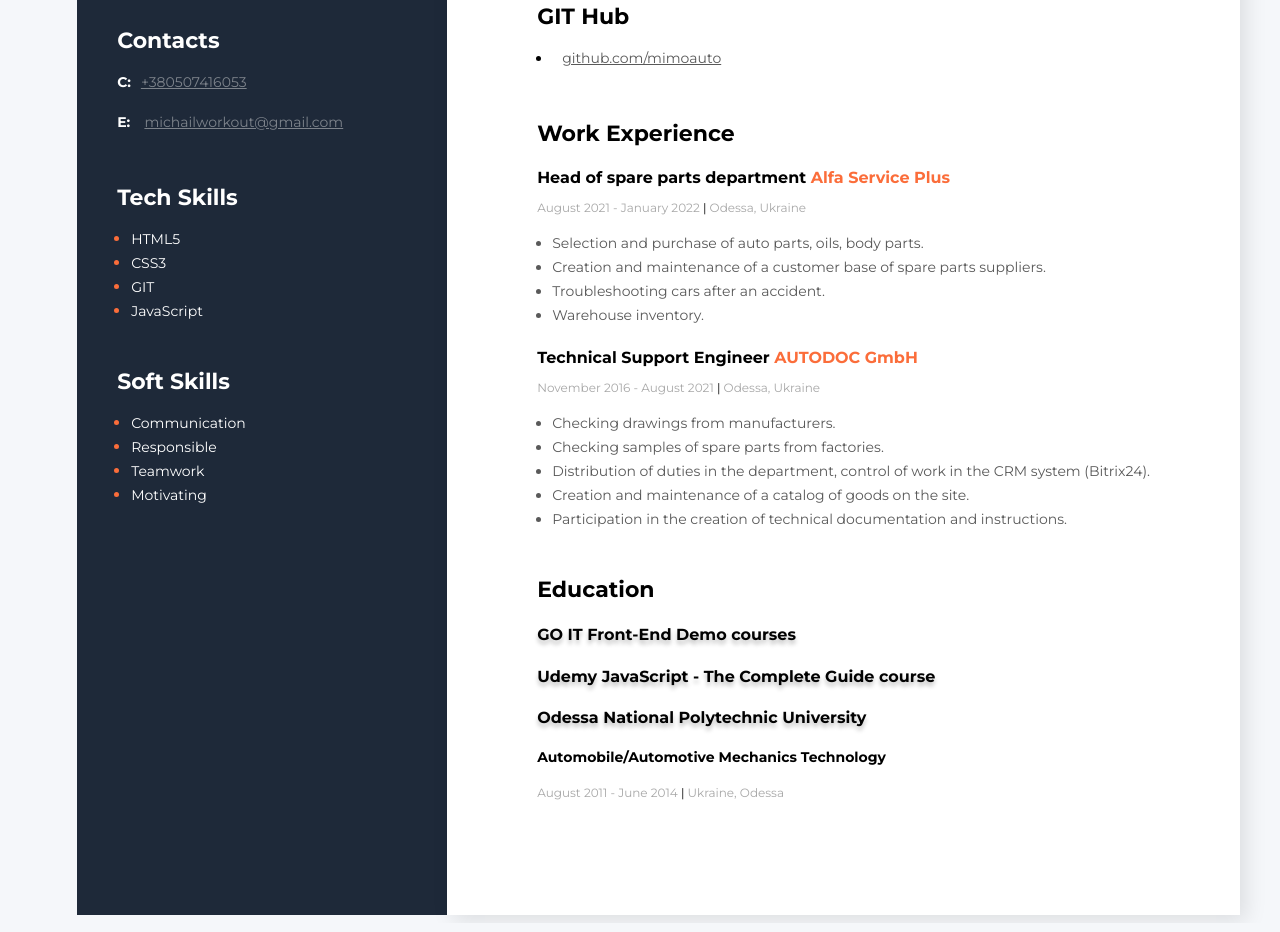
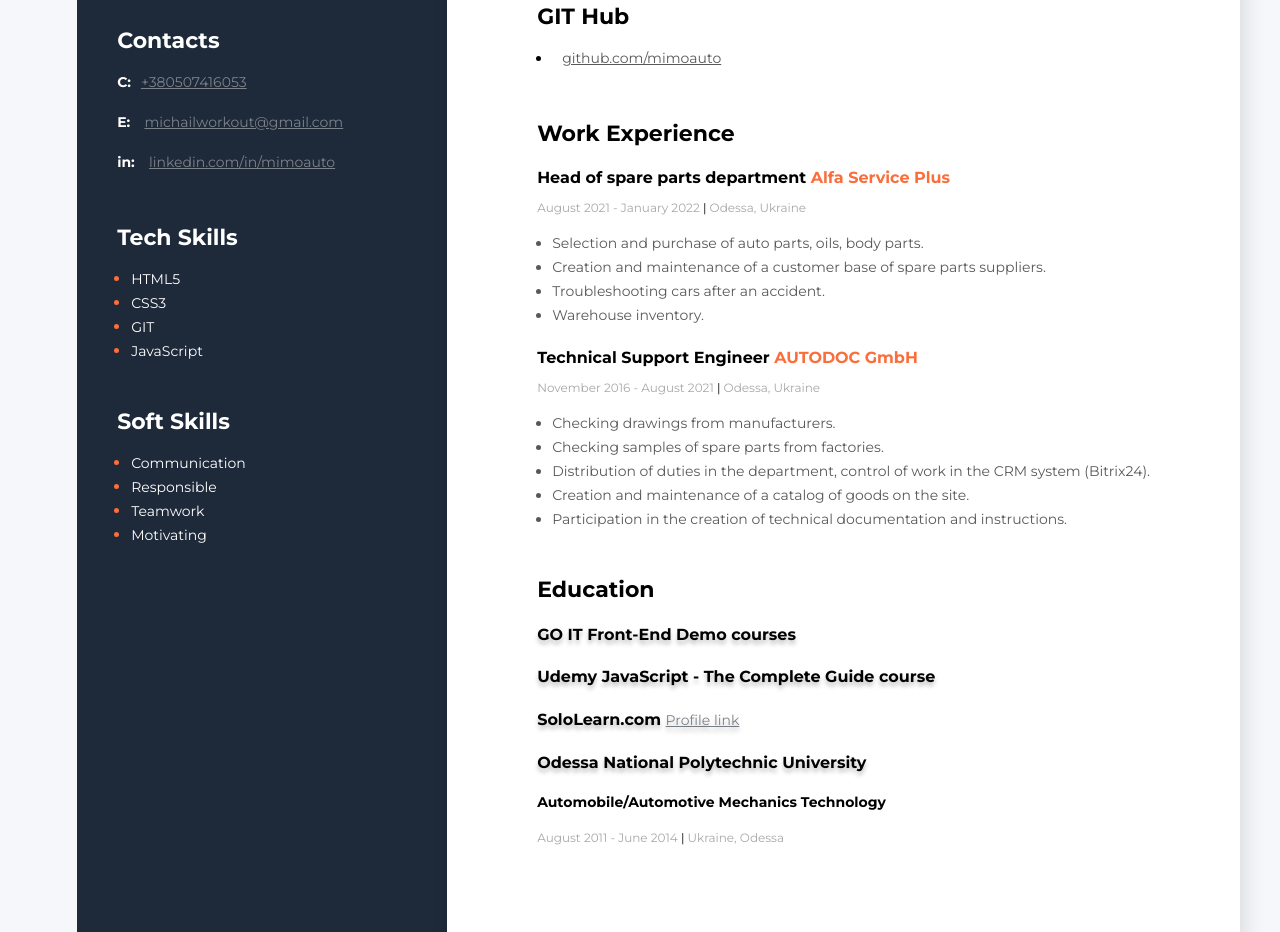
Before and after one commit to mimoauto/My-CV, a plain HTML site: page index.html in a window 1280 px wide. Shown: the part 574-1506 px from the top of the page. Drawn offline with Linux system fonts and the light colour scheme.

Commit message:
Add contact and education item

```diff
--- a/index.html
+++ b/index.html
@@ -108,6 +108,10 @@
           <h3 class="education-title">Education</h3>
           <h4 class="univesity">GO IT Front-End Demo courses</h4>
           <h4 class="univesity">Udemy JavaScript - The Complete Guide course</h4>
+          <h4 class="univesity">SoloLearn.com </span
+              ><a href="https://www.sololearn.com/profile/13050343" class="contact-link"
+                >Profile link</a
+              ></h4>
 
           <h4 class="univesity">Odessa National Polytechnic University</h4>
           <h4 class="education-spec">Automobile/Automotive Mechanics Technology</h4>
@@ -137,6 +141,12 @@
               <span class="contact-type">E:</span>
               <a href="mailto:michailworkout@gmail.com" class="contact-link"
                 >michailworkout@gmail.com</a
+              >
+            </p>
+            <p>
+              <span class="contact-type">in:</span>
+              <a href="https://www.linkedin.com/in/mimoauto/" class="contact-link"
+                >linkedin.com/in/mimoauto</a
               >
             </p>
           </div>
```
Also changed, not shown: 1 other file.
